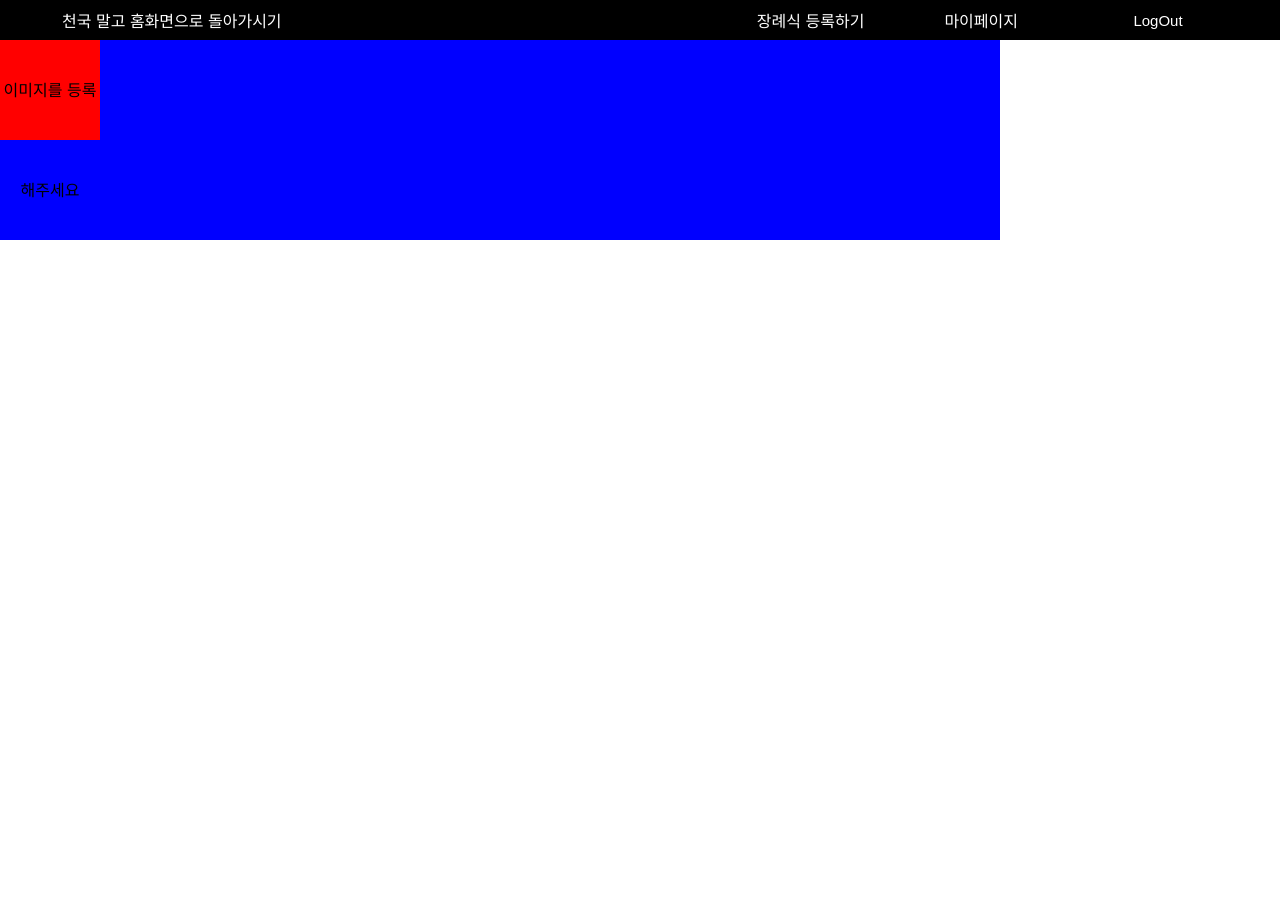
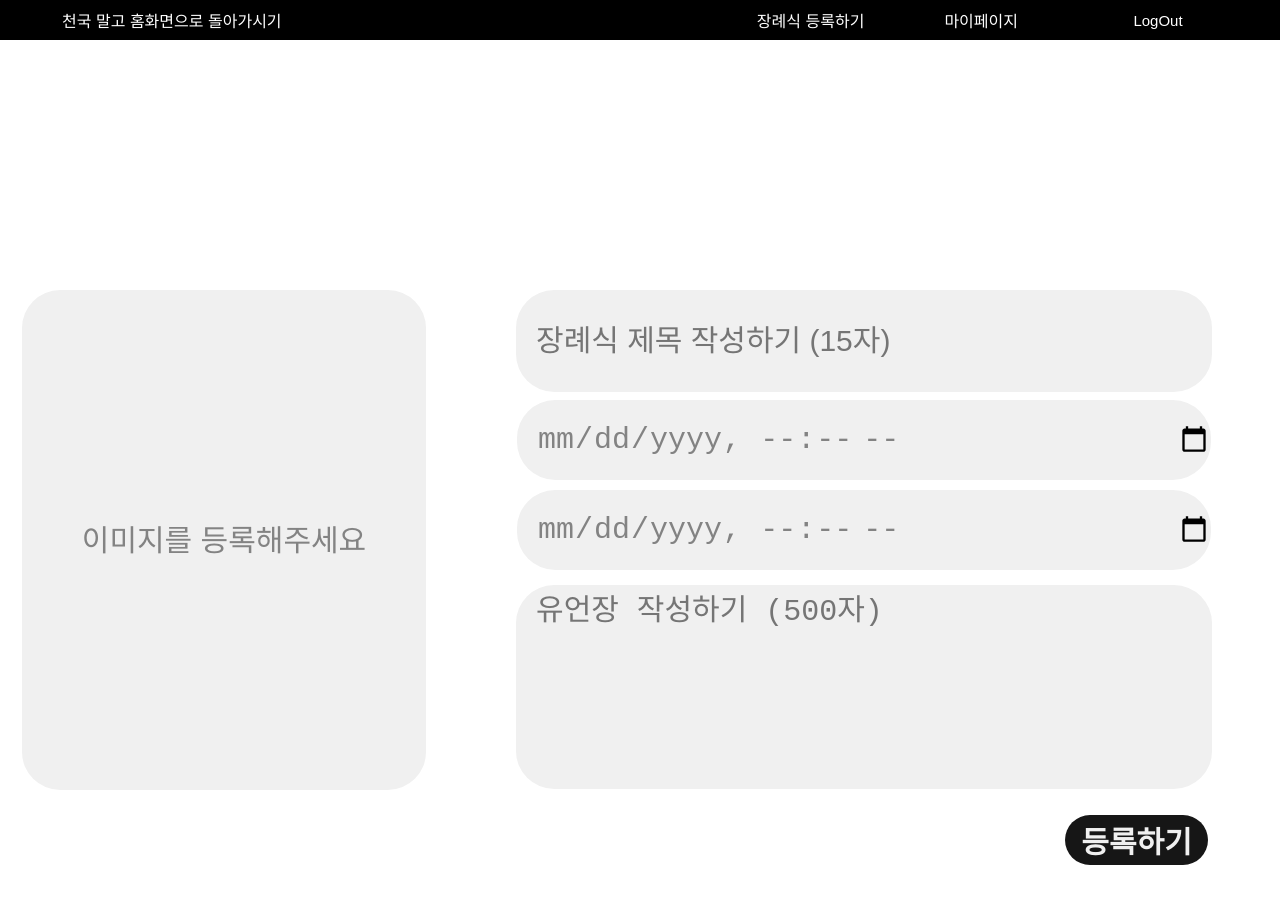
Before and after one commit to 2nd-PARD-WEB-PART/PARD-2th-Memorial, a React (Create React App) app in the folder memorial-frontend/: page /AddPage in a window 1280 px wide. Shown: the top 904 px of the page. Before the commit the page ends 800 px from the top, so only its background shows below. Built offline with nearby package versions, Linux system fonts and the light colour scheme.

Commit message:
231125 현중 : AddPage.js 레이아웃 구현 완료

```diff
--- a/memorial-frontend/src/pages/AddPage.js
+++ b/memorial-frontend/src/pages/AddPage.js
@@ -14,12 +14,20 @@ const Div = styled.div`
     align-items: ${(props) => props.alignItems || ''};
     text-align: ${(props) => props.textAlign || ''};
     line-height: ${(props) => props.lineHeight || ''};
+    padding-top: ${(props) => props.paddingTop || ''};
+    flex-direction: ${(props) => props.flexDirection || ''};
+    margin-bottom: ${(props) => props.marginBottom || ''};
+    bottom: ${(props) => props.bottom || ''};
 
     /* 배경색 */
     background-color: ${(props) => props.backgroundColor || ''};
     border-radius: ${(props) => props.borderRadius || ''};
+    border: ${(props) => props.border || ''};
     color: ${(props) => props.color || ''};
     cursor: ${(props) => props.cursor || ''};
+    font-size: ${(props) => props.fontSize || ''};
+    font-weight: ${(props) => props.fontWeight || ''};
+    color: ${(props) => props.color || ''};
 `;
 
 //input styled-component
@@ -35,12 +43,18 @@ const Input = styled.input`
     align-items: ${(props) => props.alignItems || ''};
     text-align: ${(props) => props.textAlign || ''};
     line-height: ${(props) => props.lineHeight || ''};
+    margin-bottom: ${(props) => props.marginBottom || ''};
+    padding-left: ${(props) => props.paddingLeft || '20px'};
 
     /* 배경색 */
     background-color: ${(props) => props.backgroundColor || ''};
     border-radius: ${(props) => props.borderRadius || ''};
+    border: ${(props) => props.border || ''};
     color: ${(props) => props.color || ''};
     cursor: ${(props) => props.cursor || ''};
+    font-size: ${(props) => props.fontSize || ''};
+    font-weight: ${(props) => props.fontWeight || ''};
+    color: ${(props) => props.color || ''};
 `;
 
 //label styled-component
@@ -63,6 +77,9 @@ const Label = styled.label`
     border-radius: ${(props) => props.borderRadius || ''};
     color: ${(props) => props.color || ''};
     cursor: ${(props) => props.cursor || ''};
+    font-size: ${(props) => props.fontSize || ''};
+    font-weight: ${(props) => props.fontWeight || ''};
+    color: ${(props) => props.color || ''};
 `;
 
 //Img styled-component
@@ -84,7 +101,7 @@ const Img = styled.img`
     object-fit: ${(props) => props.objectFit || ''};
 `;
 
-//label styled-component
+//p styled-component
 const P = styled.p`
     /* 가로, 길이 */
     width: ${(props) => props.width || ''};
@@ -103,6 +120,84 @@ const P = styled.p`
     border-radius: ${(props) => props.borderRadius || ''};
     color: ${(props) => props.color || ''};
     cursor: ${(props) => props.cursor || ''};
+    font-size: ${(props) => props.fontSize || ''};
+    font-weight: ${(props) => props.fontWeight || ''};
+    color: ${(props) => props.color || ''};
+`;
+
+//form styled-component
+const Form = styled.form`
+    /* 가로, 길이 */
+    width: ${(props) => props.width || ''};
+    height: ${(props) => props.height || ''};
+
+    /* 배치 */
+    display: ${(props) => props.display || ''};
+    margin: ${(props) => props.margin || ''};
+    justify-content: ${(props) => props.justifyContent || ''};
+    align-items: ${(props) => props.alignItems || ''};
+    text-align: ${(props) => props.textAlign || ''};
+    line-height: ${(props) => props.lineHeight || ''};
+    border: ${(props) => props.border || ''};
+
+    /* 배경색 */
+    background-color: ${(props) => props.backgroundColor || ''};
+    border-radius: ${(props) => props.borderRadius || ''};
+    color: ${(props) => props.color || ''};
+    cursor: ${(props) => props.cursor || ''};
+`;
+
+// textarea styled-component
+const Textarea = styled.textarea`
+    /* 가로, 길이 */
+    width: ${(props) => props.width || '100px'};
+    height: ${(props) => props.height || '100px'};
+
+    /* 배치 */
+    display: ${(props) => props.display || ''};
+    margin: ${(props) => props.margin || ''};
+    justify-content: ${(props) => props.justifyContent || ''};
+    align-items: ${(props) => props.alignItems || ''};
+    text-align: ${(props) => props.textAlign || ''};
+    line-height: ${(props) => props.lineHeight || ''};
+    border: ${(props) => props.border || 'none'};
+    resize: ${(props) => props.cursor || 'none'};
+    overflow: ${(props) => props.cursor || 'auto'};
+    padding-left: ${(props) => props.paddingLeft || '20px'};
+    line-height: ${(props) => props.lineHeight || '50px'};
+
+    /* 배경색 */
+    background-color: ${(props) => props.backgroundColor || ''};
+    border-radius: ${(props) => props.borderRadius || ''};
+    color: ${(props) => props.color || ''};
+    cursor: ${(props) => props.cursor || ''};
+    font-size: ${(props) => props.fontSize || ''};
+    font-weight: ${(props) => props.fontWeight || ''};
+    color: ${(props) => props.color || ''};
+`;
+
+// button styled-component
+const Button = styled.button`
+    /* 가로, 길이 */
+    width: ${(props) => props.width || '100px'};
+    height: ${(props) => props.height || '100px'};
+
+    /* 배치 */
+    display: ${(props) => props.display || ''};
+    margin: ${(props) => props.margin || ''};
+    justify-content: ${(props) => props.justifyContent || ''};
+    align-items: ${(props) => props.alignItems || ''};
+    text-align: ${(props) => props.textAlign || ''};
+
+    /* 배경색 */
+    background-color: ${(props) => props.backgroundColor || ''};
+    border-radius: ${(props) => props.borderRadius || ''};
+    border: ${(props) => props.border || ''};
+    color: ${(props) => props.color || ''};
+    cursor: ${(props) => props.cursor || ''};
+    font-size: ${(props) => props.fontSize || ''};
+    font-weight: ${(props) => props.fontWeight || ''};
+    color: ${(props) => props.color || ''};
 `;
 
 function AddPage() {
@@ -118,12 +213,12 @@ function AddPage() {
         };
     };
     return (
-        <Div backgroundColor="blue" width="1000px" height="100%">
-            <form>
+        <Div width="100%" height="1000px" margin="0 auto">
+            <Form width="100%" display="flex">
                 {/*Column 1*/}
-                <Div>
+                <Div width="35%" height="1000px">
                     {/*InnerRow1*/}
-                    <Div>
+                    <Div width="100%" height="1000px" alignItems="center" display="flex">
                         <Input
                             display="none"
                             id="file"
@@ -133,18 +228,28 @@ function AddPage() {
                             onChange={(e) => onUpload(e)}
                         />
                         <Label
-                            display="block"
-                            width="100%"
-                            height="100%"
-                            backgroundColor="red"
-                            borderRadius="tpx"
-                            textAlign="center"
+                            display="flex"
+                            width="90%"
+                            height="500px"
+                            backgroundColor="#F0F0F0"
+                            borderRadius="38px"
+                            border="none"
                             lineHeight="100px"
-                            color="#000"
+                            fontSize="30px"
+                            fontWeight="400"
+                            color="#838383"
                             cursor="pointer"
                             htmlFor="file"
+                            alignItems="center"
+                            justifyContent="center"
+                            margin="0 auto"
+                            overflow="hidden"
                         >
-                            {!imageSrc && <P margin="0">이미지를 등록해주세요</P>}
+                            {!imageSrc && (
+                                <P textAlign="center" margin="0">
+                                    이미지를 등록해주세요
+                                </P>
+                            )}
                             {imageSrc && (
                                 <Img width="100%" height="100%" objectFit="cover" src={imageSrc} alt="고인의 사진" />
                             )}
@@ -152,17 +257,93 @@ function AddPage() {
                     </Div>
                 </Div>
                 {/*Column 2*/}
-                <Div>
-                    {/*InnerRow1*/}
-                    <Div></Div>
-                    {/*InnerRow 2*/}
-                    <Div></Div>
-                    {/*InnerRow 3*/}
-                    <Div></Div>
-                    {/*InnerRow 4*/}
-                    <Div></Div>
+                <Div width="65%" height="1000px" display="flex" alignItems="center" justifyContent="center">
+                    {/*InnerMainRow*/}
+                    <Div width="90%" height="500px" display="block" textAlign="center">
+                        {' '}
+                        {/*InnerRow1*/}
+                        <Div width="100%" height="100px" marginBottom="10px">
+                            <Input
+                                borderRadius="38px"
+                                border="none"
+                                backgroundColor="#F0F0F0"
+                                width="90%"
+                                height="100%"
+                                type="text"
+                                maxLength="15"
+                                placeholder="장례식 제목 작성하기 (15자)"
+                                fontSize="30px"
+                                fontWeight="400"
+                                color="#838383"
+                            />
+                        </Div>
+                        {/*InnerRow 2*/}
+                        <Div width="100%" height="80px" marginBottom="10px">
+                            <Input
+                                borderRadius="38px"
+                                border="none"
+                                backgroundColor="#F0F0F0"
+                                width="90%"
+                                height="100%"
+                                type="datetime-local"
+                                placeholder="장례식 시작일"
+                                fontSize="30px"
+                                fontWeight="400"
+                                color="#838383"
+                            />
+                        </Div>
+                        {/*InnerRow 3*/}
+                        <Div width="100%" height="80px" marginBottom="15px">
+                            <Input
+                                borderRadius="38px"
+                                border="none"
+                                backgroundColor="#F0F0F0"
+                                width="90%"
+                                height="80px"
+                                type="datetime-local"
+                                placeholder="장례식 마감일"
+                                fontSize="30px"
+                                fontWeight="400"
+                                color="#838383"
+                            />
+                        </Div>
+                        {/*InnerRow 4*/}
+                        <Div width="100%" height="200px" marginBottom="10px">
+                            <Textarea
+                                borderRadius="38px"
+                                backgroundColor="#F0F0F0"
+                                width="90%"
+                                height="100%"
+                                maxLength="500"
+                                placeholder="유언장 작성하기 (500자)"
+                                fontSize="30px"
+                                fontWeight="400"
+                                color="#838383"
+                            />
+                        </Div>
+                        {/*InnerRow 5*/}
+                        <Div width="96%" height="200px" display="flex" justifyContent="flex-end">
+                            <Button
+                                display="flex"
+                                alignItems="center"
+                                justifyContent="center"
+                                type="submit"
+                                width="20%"
+                                height="50px"
+                                backgroundColor="#161616"
+                                borderRadius="38px"
+                                border="none"
+                                color="#F0F0F0"
+                                fontSize="30px"
+                                fontWeight="600"
+                                margin="20px 0"
+                            >
+                                등록하기
+                            </Button>
+                        </Div>
+                    </Div>
                 </Div>
-            </form>
+            </Form>
         </Div>
     );
 }
```
